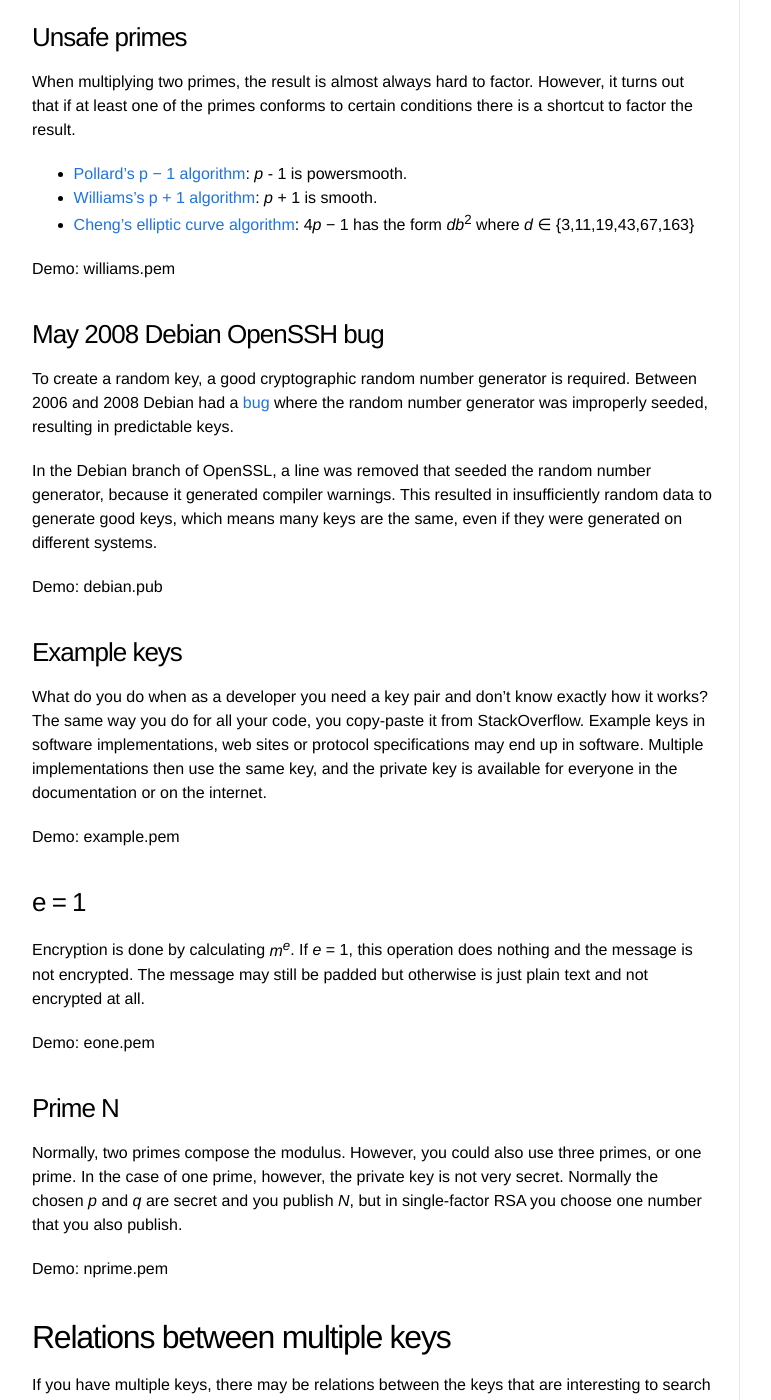
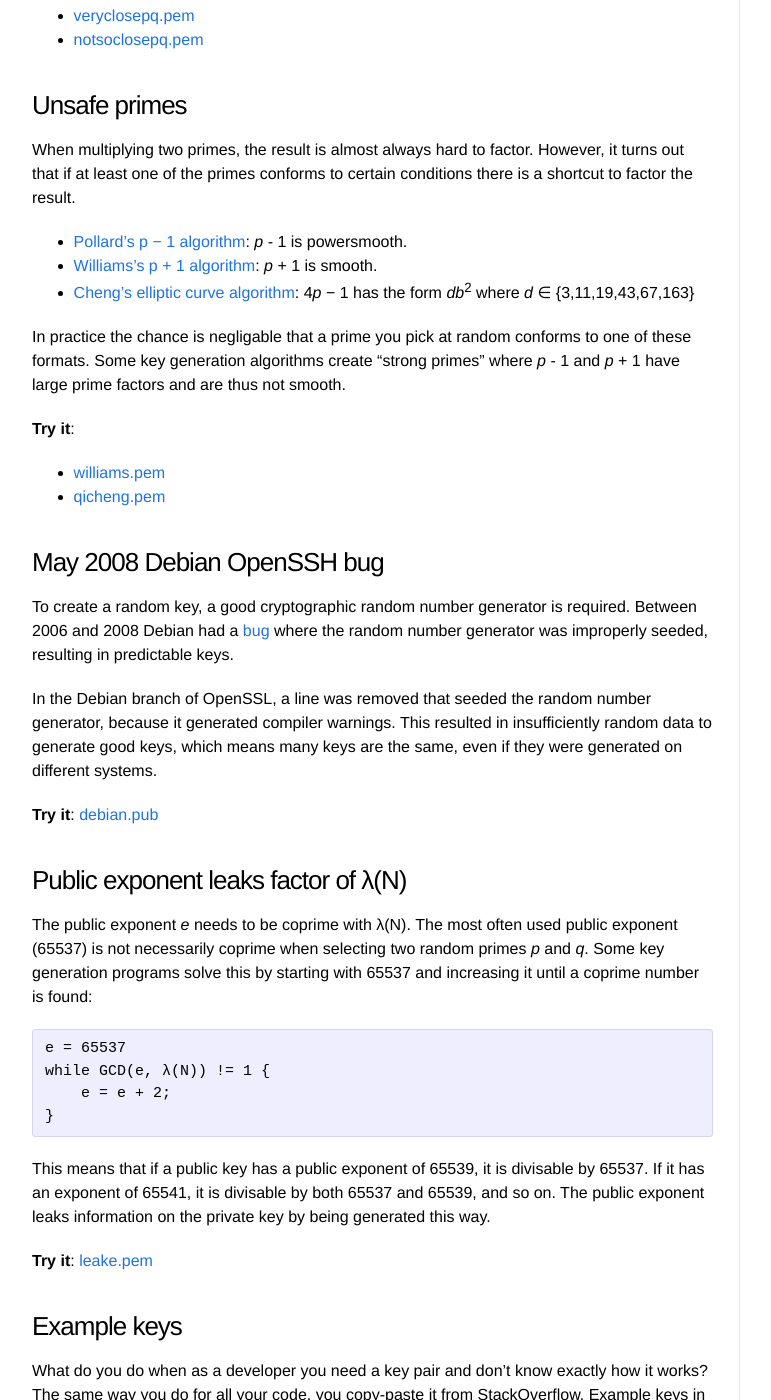
Before and after one commit to Sjord/Sjord.github.io, a Jekyll site: the page built from _posts/2019-02-05-attacking-rsa.md, in a window 1280 px wide and 1400 px high, scrolled down 1638 px. Shown: the whole window, without its empty margins (108-879 px from the left). Built offline with Jekyll 4.4.1, drawn with Linux system fonts in a browser that asks for light colours; some of the changed text lies outside the part shown.

Commit message:
Add demo files

```diff
--- a/_posts/2019-02-05-attacking-rsa.md
+++ b/_posts/2019-02-05-attacking-rsa.md
@@ -17,7 +17,7 @@
 
 If the RSA key is too short, the modulus can be factored by just using brute force. A 256-bit modulus can be factored in a couple of minutes. A 512-bit modulus takes several weeks on modern consumer hardware. Factoring 1024-bit keys is definitely not possible in a reasonable time with reasonable means, but may be possible for well equiped attackers. 2048-bit is secure against brute force factoring.
 
-Demo: smallkey.pem
+**Try it**: [smallkey.pem](https://demo.sjoerdlangkemper.nl/rsa/smallkey.pem) is a small public key. Can you find the corresponding private key?
 
 ### Low private exponent
 
@@ -25,7 +25,7 @@
 
 If the private exponent is small, the public exponent is [necessarily large](https://crypto.stackexchange.com/questions/67426/can-you-recognize-a-low-private-exponent-from-a-public-key/67432#67432). If you encounter a public key with a large public exponent, it may be worth it to run the Boneh-Durfee attack against it.
 
-Demo: smalld.pem
+**Try it**: [smalld.pem](https://demo.sjoerdlangkemper.nl/rsa/smalld.pem)
 
 ### Low public exponent
 
@@ -37,7 +37,9 @@
 
 Fermat's algorithm searches for an a and b such that _N_ = _a_<sup>2</sup> - _b_<sup>2</sup>. In that case, _N_ is factorable as (_a_ + _b_)(_a_ - _b_). If _p_ and _q_ are close together, _a_ is close to √_N_ and _b_ is small, making them easy to find.
 
-Demo: closepq.pem
+**Try it**:
+* [veryclosepq.pem](https://demo.sjoerdlangkemper.nl/rsa/veryclosepq.pem)
+* [notsoclosepq.pem](https://demo.sjoerdlangkemper.nl/rsa/notsoclosepq.pem)
 
 ### Unsafe primes
 
@@ -47,7 +49,11 @@
 * [Williams's p + 1 algorithm](https://en.wikipedia.org/wiki/Williams%27s_p_%2B_1_algorithm): _p_ + 1 is smooth.
 * [Cheng's elliptic curve algorithm](https://eprint.iacr.org/2002/109.pdf): 4_p_ − 1 has the form _db_<sup>2</sup> where _d_ ∈ {3,11,19,43,67,163}
 
-Demo: williams.pem
+In practice the chance is negligable that a prime you pick at random conforms to one of these formats. Some key generation algorithms create "strong primes" where _p_ - 1 and _p_ + 1 have large prime factors and are thus not smooth.
+
+**Try it**:
+* [williams.pem](https://demo.sjoerdlangkemper.nl/rsa/williams.pem)
+* [qicheng.pem](https://demo.sjoerdlangkemper.nl/rsa/qicheng.pem)
 
 ### May 2008 Debian OpenSSH bug
 
@@ -55,25 +61,40 @@
 
 In the Debian branch of OpenSSL, a line was removed that seeded the random number generator, because it generated compiler warnings. This resulted in insufficiently random data to generate good keys, which means many keys are the same, even if they were generated on different systems.
 
-Demo: debian.pub
+**Try it**: [debian.pub](https://demo.sjoerdlangkemper.nl/rsa/debian.pub)
+
+### Public exponent leaks factor of &lambda;(N)
+
+The public exponent _e_ needs to be coprime with &lambda;(N). The most often used public exponent (65537) is not necessarily coprime when selecting two random primes _p_ and _q_. Some key generation programs solve this by starting with 65537 and increasing it until a coprime number is found:
+
+    e = 65537
+    while GCD(e, λ(N)) != 1 {
+        e = e + 2;
+    }
+
+This means that if a public key has a public exponent of 65539, it is divisable by 65537. If it has an exponent of 65541, it is divisable by both 65537 and 65539, and so on. The public exponent leaks information on the private key by being generated this way.
+
+**Try it**: [leake.pem](https://demo.sjoerdlangkemper.nl/rsa/leake.pem)
 
 ### Example keys
 
 What do you do when as a developer you need a key pair and don't know exactly how it works? The same way you do for all your code, you copy-paste it from StackOverflow. Example keys in software implementations, web sites or protocol specifications may end up in software. Multiple implementations then use the same key, and the private key is available for everyone in the documentation or on the internet.
 
-Demo: example.pem
+**Try it**:
+* [easyexample.pem](https://demo.sjoerdlangkemper.nl/rsa/easyexample.pem)
+* [hardexample.pem](https://demo.sjoerdlangkemper.nl/rsa/hardexample.pem)
 
 ### e = 1
 
 Encryption is done by calculating _m<sup>e</sup>_. If _e_ = 1, this operation does nothing and the message is not encrypted. The message may still be padded but otherwise is just plain text and not encrypted at all.
 
-Demo: eone.pem
+**Try it**: [eone.pem](https://demo.sjoerdlangkemper.nl/rsa/eone.pem)
 
 ### Prime N
 
 Normally, two primes compose the modulus. However, you could also use three primes, or one prime. In the case of one prime, however, the private key is not very secret. Normally the chosen _p_ and _q_ are secret and you publish _N_, but in single-factor RSA you choose one number that you also publish.
 
-Demo: nprime.pem
+**Try it**: [nprime.pem](https://demo.sjoerdlangkemper.nl/rsa/nprime.pem)
 
 ## Relations between multiple keys
 
@@ -83,13 +104,13 @@
 
 If two keys have the same modulus, they also have the same p and q and can calculate each other's private key. This may not be a problem if both keys belong to the same person.
 
-Demo: sharedn1.pem, sharedn2.pem
+**Try it**: Can you use the [sharedn1.pem](https://demo.sjoerdlangkemper.nl/rsa/sharedn1.pem) private key to obtain the private key of the [sharedn2](https://demo.sjoerdlangkemper.nl/rsa/sharedn2.pem) public key?
 
 ### Shared p or q
 
 Devices that create their private key on first boot may not have enough entropy to create a random number. What sometimes happens is that this results in keys that have a different modulus but have one factor in common. In that case the greatest common divisor of the two moduli can be efficiently calculated to factor the modulus and recover the private key.
 
-Demo: sharedp1.pem, sharedp2.pem
+**Try it**: [sharedp1.pem](https://demo.sjoerdlangkemper.nl/rsa/sharedp1.pem), [sharedp2.pem](https://demo.sjoerdlangkemper.nl/rsa/sharedp2.pem)
 
 ## Conclusion
 
@@ -97,23 +118,58 @@
 
 ### Read more
 
+#### Key testing software
+
+* [RsaCtfTool](https://github.com/Ganapati/RsaCtfTool)
+
+#### Overview
+
+* [Twenty Years of Attacks on the RSA Cryptosystem](http://crypto.stanford.edu/~dabo/papers/RSA-survey.pdf)
+* [Possible Attacks on RSA](http://www.members.tripod.com/irish_ronan/rsa/attacks.html)
 * [Exploring 3 insecure usage of RSA](https://www.quaxio.com/exploring_three_weaknesses_in_rsa/)
-* [Possible Attacks on RSA](http://www.members.tripod.com/irish_ronan/rsa/attacks.html)
+* [Ron was wrong, Whit is right](https://eprint.iacr.org/2012/064.pdf)
+* [How to compute RSA keys?](http://igm.univ-mlv.fr/~jyt/Crypto/4/slides_iAWACS09_Erra-Grenier_How-to-compute-RSA-keys.pdf)
+* [The properties of RSA key generation process in software libraries](https://is.muni.cz/th/oba30/thesis-nemec.pdf)
+
+#### Small prime differences
+
+* [Mathematical attack on RSA](https://www.nku.edu/~christensen/Mathematical%20attack%20on%20RSA.pdf)
+* [Cryptanalysis of RSA with Small Prime Difference](http://www.enseignement.polytechnique.fr/profs/informatique/Francois.Morain/Master1/Crypto/projects/Weger02.pdf)
+* [The Fermat factorization method revisited](https://hsbp.org/tiki-download_wiki_attachment.php?attId=174)
+* [Finding close-prime factorizations](https://grocid.net/2017/09/16/finding-close-prime-factorizations/)
+
+#### Shared p or n
+
 * [Understanding Common Factor Attacks: An RSA-Cracking Puzzle](http://www.loyalty.org/~schoen/rsa/)
-* [Twenty Years of Attacks on the RSA Cryptosystem](http://crypto.stanford.edu/~dabo/papers/RSA-survey.pdf)
 * [Finding Duplicate RSA Moduli in the Wild](http://sbudella.altervista.org/blog/20181211-duplicate-moduli.html)
-* [Mathematical attack on RSA](https://www.nku.edu/~christensen/Mathematical%20attack%20on%20RSA.pdf)
+* [Mining Your Ps and Qs: Detection of Widespread Weak Keys in Network Devices](https://www.usenix.org/system/files/conference/usenixsecurity12/sec12-final228.pdf)
+
+#### Unsafe primes
+
 * [A New Class of Unsafe Primes](https://eprint.iacr.org/2002/109.pdf)
-* [RsaCtfTool](https://github.com/Ganapati/RsaCtfTool)
-* [Ron was wrong, Whit is right](https://eprint.iacr.org/2012/064.pdf)
+
+#### Small keys
+
 * [How I recovered your private key or why small keys are bad](https://0day.work/how-i-recovered-your-private-key-or-why-small-keys-are-bad/)
+
+#### Unsafe public exponent
+
 * [RSA and a higher degree diophantine equation](https://eprint.iacr.org/2006/093)
 * [Cryptanalysis of RSA with constrained keys](https://eprint.iacr.org/2006/092)
+* [A New Vulnerable Class of Exponents in RSA](http://citeseerx.ist.psu.edu/viewdoc/download?doi=10.1.1.182.1949&rep=rep1&type=pdf)
+
+#### Partial key exposure
+
 * [New Partial Key Exposure Attacks on RSA](https://www.iacr.org/archive/crypto2003/27290027/27290027.pdf)
+
+#### Small private exponent
+
 * [A Generalized Wiener Attack on RSA](https://link.springer.com/content/pdf/10.1007/978-3-540-24632-9_1.pdf)
-* [Cryptanalysis of RSA with Small Prime Difference](http://www.enseignement.polytechnique.fr/profs/informatique/Francois.Morain/Master1/Crypto/projects/Weger02.pdf)
-* [Mining Your Ps and Qs: Detection of Widespread Weak Keys in Network Devices](https://www.usenix.org/system/files/conference/usenixsecurity12/sec12-final228.pdf)
 * [RSA Cryptanalysis with Increased Bounds on the Secret Exponent using Less Lattice Dimension](https://eprint.iacr.org/2008/315.pdf)
+* [A new attack on RSA with a composed decryption exponent](https://eprint.iacr.org/2014/035.pdf)
+
+#### Other
+
 * [New Attacks on RSA with Modulus N = p<sup>2</sup>q Using Continued Fractions](https://iopscience.iop.org/article/10.1088/1742-6596/622/1/012019/pdf)
-* [A New Vulnerable Class of Exponents in RSA](http://citeseerx.ist.psu.edu/viewdoc/download?doi=10.1.1.182.1949&rep=rep1&type=pdf)
-* [A new attack on RSA with a composed decryption exponent](https://eprint.iacr.org/2014/035.pdf)
+* [Can We Trust Cryptographic Software? Cryptographic Flaws in GNU Privacy Guard v1.2.3](https://link.springer.com/content/pdf/10.1007/978-3-540-24676-3_33.pdf)
+* [A Strategy for Finding Roots of Multivariate Polynomials with New Applications in Attacking RSA Variants](https://link.springer.com/content/pdf/10.1007/11935230_18.pdf)
```
Also changed, not shown: 16 other files.
